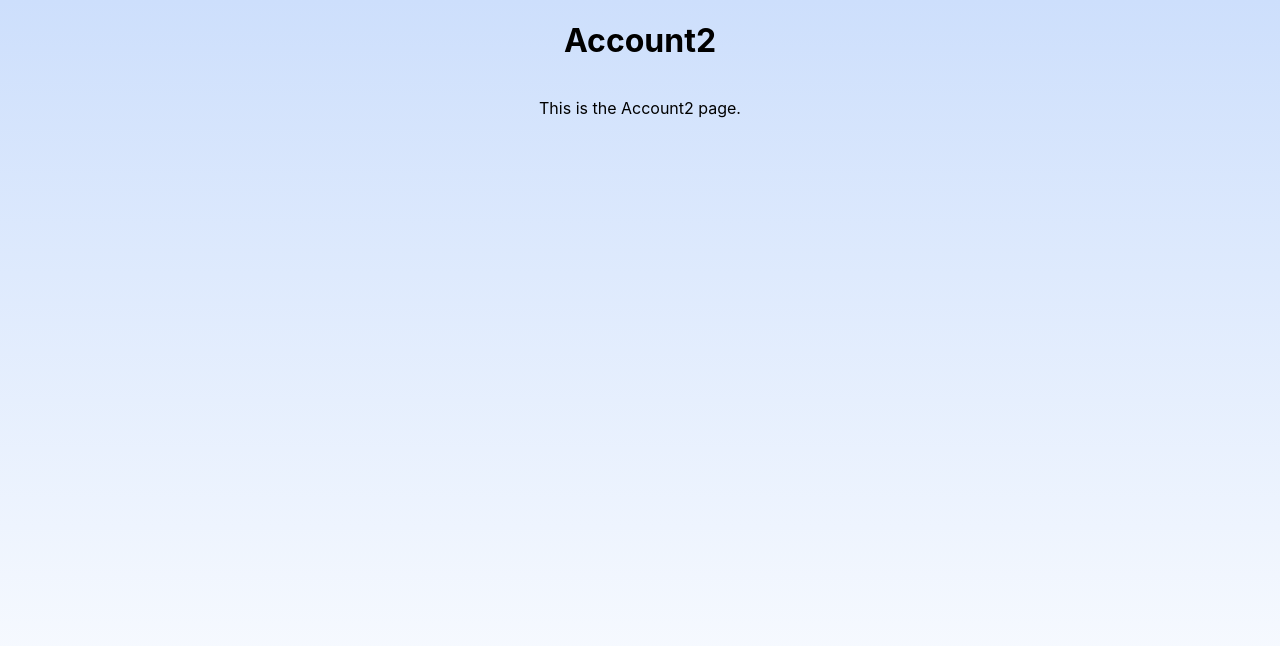
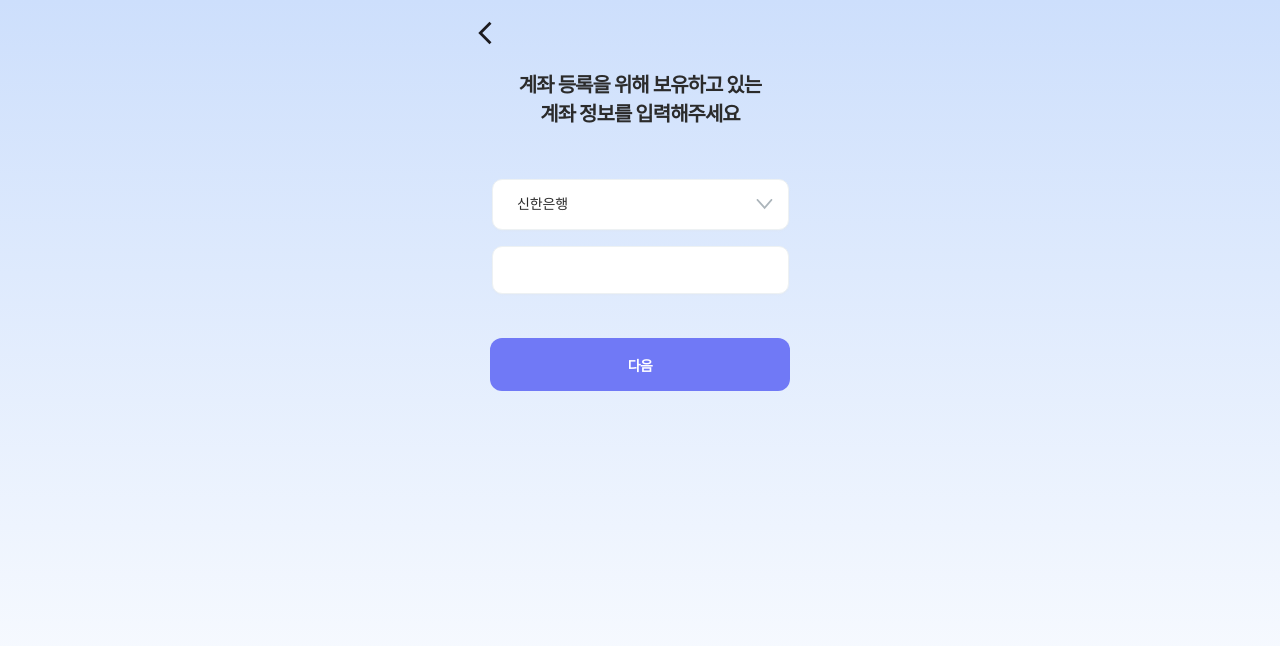
Before and after one commit to CtrlX-oneDayWallet/dayPocket_Front, a React (Create React App) app: page /asset/account/1 in a window 1280 px wide. Shown: the top 646 px of the page. Built offline with nearby package versions, Linux system fonts and the light colour scheme.

Commit message:
feat: account1 vpdlwl wpwkr

```diff
--- a/src/pages/assets/Account1.styles.ts
+++ b/src/pages/assets/Account1.styles.ts
@@ -1,7 +1,140 @@
 import styled from "styled-components";
+import { ReactComponent as Down } from "@/assets/icons/arrow-down.svg";
 
 export const Account1Container = styled.div`
   display: flex;
   flex-direction: column;
   align-items: center;
 `;
+
+export const Title = styled.p`
+  display: flex;
+  width: 302px;
+  height: 59px;
+  flex-direction: column;
+  justify-content: center;
+  flex-shrink: 0;
+  color: ${({ theme }) => theme.gray.gy6};
+  text-align: center;
+  font-size: 20px;
+  font-style: normal;
+  font-weight: 600;
+  line-height: normal;
+  letter-spacing: -1px;
+`;
+
+export const BoxWrap = styled.div`
+  display: flex;
+  flex-direction: column;
+  align-items: center;
+  gap: 16px;
+  margin-top: 32px;
+`;
+
+export const SelectBox = styled.div<{ $open: boolean }>`
+  display: flex;
+  flex-direction: column;
+  width: 295px;
+  align-items: center;
+  justify-content: center;
+  border-radius: 10px;
+  border: 1px solid #edf1f3;
+  background-color: ${({ theme }) => theme.gray.white};
+  box-shadow: 0px 1px 2px 0px rgba(228, 229, 231, 0.24);
+`;
+
+export const SelectHeader = styled.div`
+  display: flex;
+  width: 295px;
+  gap: 31px;
+  justify-content: center;
+  align-items: center;
+  cursor: pointer;
+`;
+
+export const DownIcon = styled(Down)<{ $rotated: boolean }>`
+  width: 18px;
+  height: 13px;
+  transform: ${({ $rotated }) => ($rotated ? "rotate(180deg)" : "rotate(0)")};
+  transition: transform 0.3s ease;
+`;
+export const DropdownWrapper = styled.div<{ $open: boolean }>`
+  max-height: ${({ $open }) => ($open ? "10rem" : "0")};
+  overflow-y: auto;
+  transition: max-height 0.7s ease;
+  -webkit-overflow-scrolling: touch;
+  scrollbar-width: none;
+  -ms-overflow-style: none;
+
+  &::-webkit-scrollbar {
+    display: none;
+  }
+`;
+
+export const SelectBank = styled.p`
+  width: 207px;
+  height: 21px;
+  font-size: 14px;
+  font-style: normal;
+  font-weight: 500;
+  line-height: 140%;
+  letter-spacing: -0.14px;
+  color: ${({ theme }) => theme.gray.gy6};
+  margin-left: 10px;
+`;
+
+export const BankOption = styled.p`
+  width: 255px;
+  height: 21px;
+  font-size: 14px;
+  font-style: normal;
+  font-weight: 500;
+  line-height: 140%;
+  letter-spacing: -0.14px;
+  color: ${({ theme }) => theme.gray.gy6};
+  margin-left: 10px;
+`;
+
+export const DropdownItem = styled.div`
+  display: flex;
+
+  &:hover {
+    background-color: ${({ theme }) => theme.gray.gy1};
+    border-radius: 0.75rem;
+  }
+`;
+
+export const InputBox = styled.div`
+  display: flex;
+  width: 295px;
+  height: 46px;
+  align-items: center;
+  gap: 10px;
+  border-radius: 10px;
+  border: 1px solid #edf1f3;
+  background-color: ${({ theme }) => theme.gray.white};
+  box-shadow: 0px 1px 2px 0px rgba(228, 229, 231, 0.24);
+  margin-bottom: 44px;
+`;
+
+export const InputLabel = styled.input`
+  width: 207px;
+  height: 21px;
+  overflow: hidden;
+  color: ${({ theme }) => theme.gray.gy6};
+  text-overflow: ellipsis;
+  white-space: nowrap;
+  font-size: 14px;
+  font-style: normal;
+  font-weight: 500;
+  line-height: 140%;
+  letter-spacing: -0.28px;
+  margin-left: 14px;
+  border: none;
+
+  &:focus {
+    outline: none !important;
+    box-shadow: none !important;
+    border: none;
+  }
+`;
--- a/src/pages/assets/Account1.tsx
+++ b/src/pages/assets/Account1.tsx
@@ -1,10 +1,78 @@
+import { Button, TopNav } from "@/components";
 import * as S from "./Account1.styles";
+import { useNavigate } from "react-router-dom";
+import { useState } from "react";
+
+const BANKS = [
+  "신한은행",
+  "우리은행",
+  "하나은행",
+  "국민은행",
+  "농협은행",
+  "기업은행",
+  "카카오뱅크",
+  "케이뱅크",
+  "토스뱅크",
+  "SC제일은행",
+  "부산은행",
+  "대구은행",
+  "광주은행",
+  "전북은행",
+  "제주은행",
+  "씨티은행",
+  "산업은행",
+  "수협은행",
+  "신협은행",
+  "우체국은행",
+  "새마을금고",
+  "저축은행",
+  "상호저축은행",
+];
 
 export default function Account1() {
+  const navigate = useNavigate();
+  const [selectOpen, setSelectOpen] = useState(false);
+  const [bank, setBank] = useState("신한은행");
   return (
     <S.Account1Container>
-      <h1>Account2</h1>
-      <p>This is the Account2 page.</p>
+      <TopNav />
+      <S.Title>
+        계좌 등록을 위해 보유하고 있는
+        <br /> 계좌 정보를 입력해주세요
+      </S.Title>
+      <S.BoxWrap>
+        <S.SelectBox
+          $open={selectOpen}
+          onClick={() => setSelectOpen(!selectOpen)}
+        >
+          <S.SelectHeader>
+            <S.SelectBank>{bank}</S.SelectBank>
+            <S.DownIcon
+              $rotated={selectOpen}
+              width={"1.5rem"}
+              height={"1.5rem"}
+            />
+          </S.SelectHeader>
+          <S.DropdownWrapper $open={selectOpen}>
+            {BANKS.map((t) => (
+              <S.DropdownItem
+                key={t}
+                onClick={(e) => {
+                  e.stopPropagation();
+                  setBank(t);
+                  setSelectOpen(false);
+                }}
+              >
+                <S.BankOption>{t}</S.BankOption>
+              </S.DropdownItem>
+            ))}
+          </S.DropdownWrapper>
+        </S.SelectBox>
+        <S.InputBox>
+          <S.InputLabel />
+        </S.InputBox>
+      </S.BoxWrap>
+      <Button label="다음" onClick={() => navigate("/asset/account/2")} />
     </S.Account1Container>
   );
 }
```
Also changed, not shown: src/assets/icons/arrow-down.svg (added).
